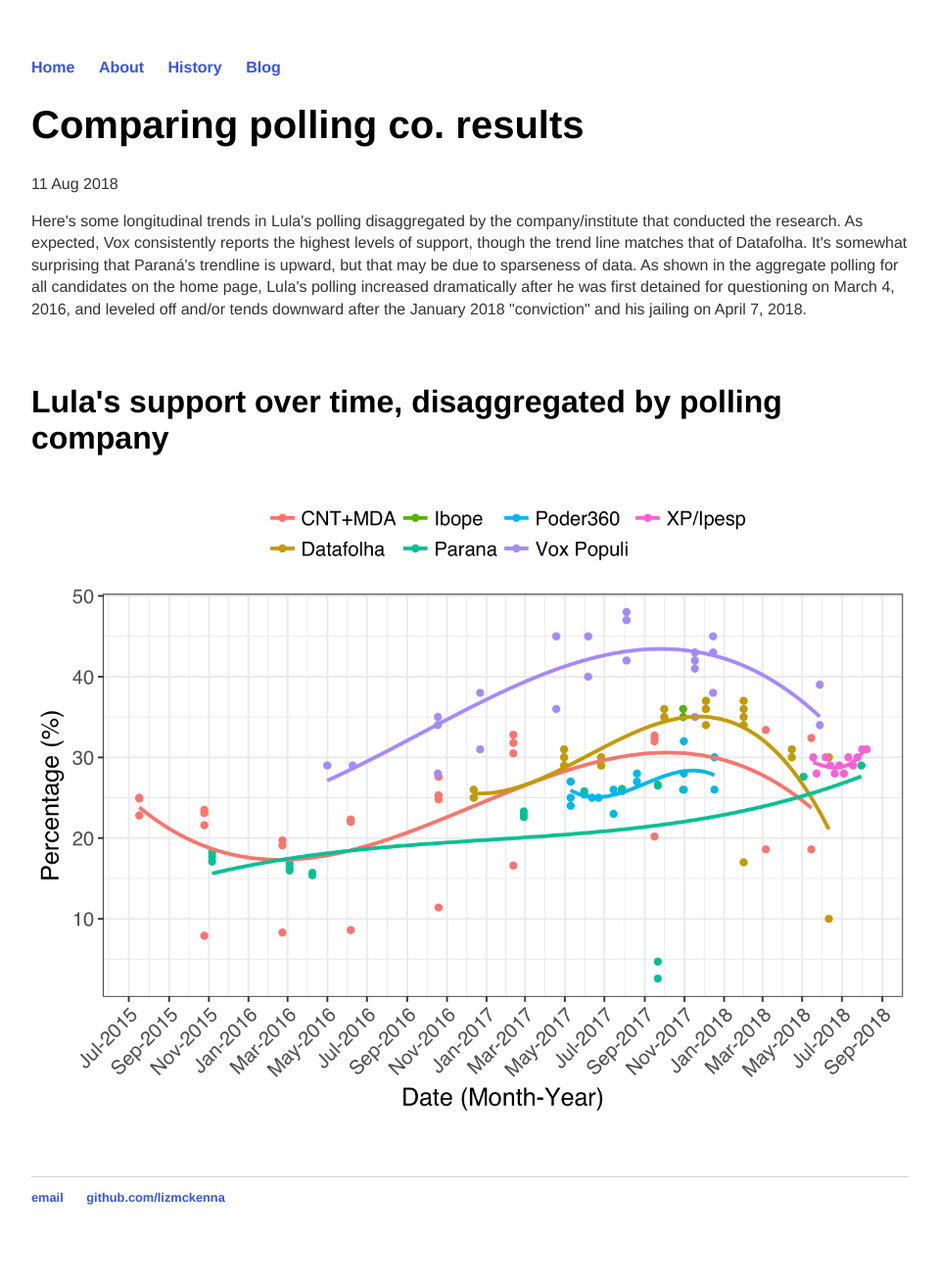
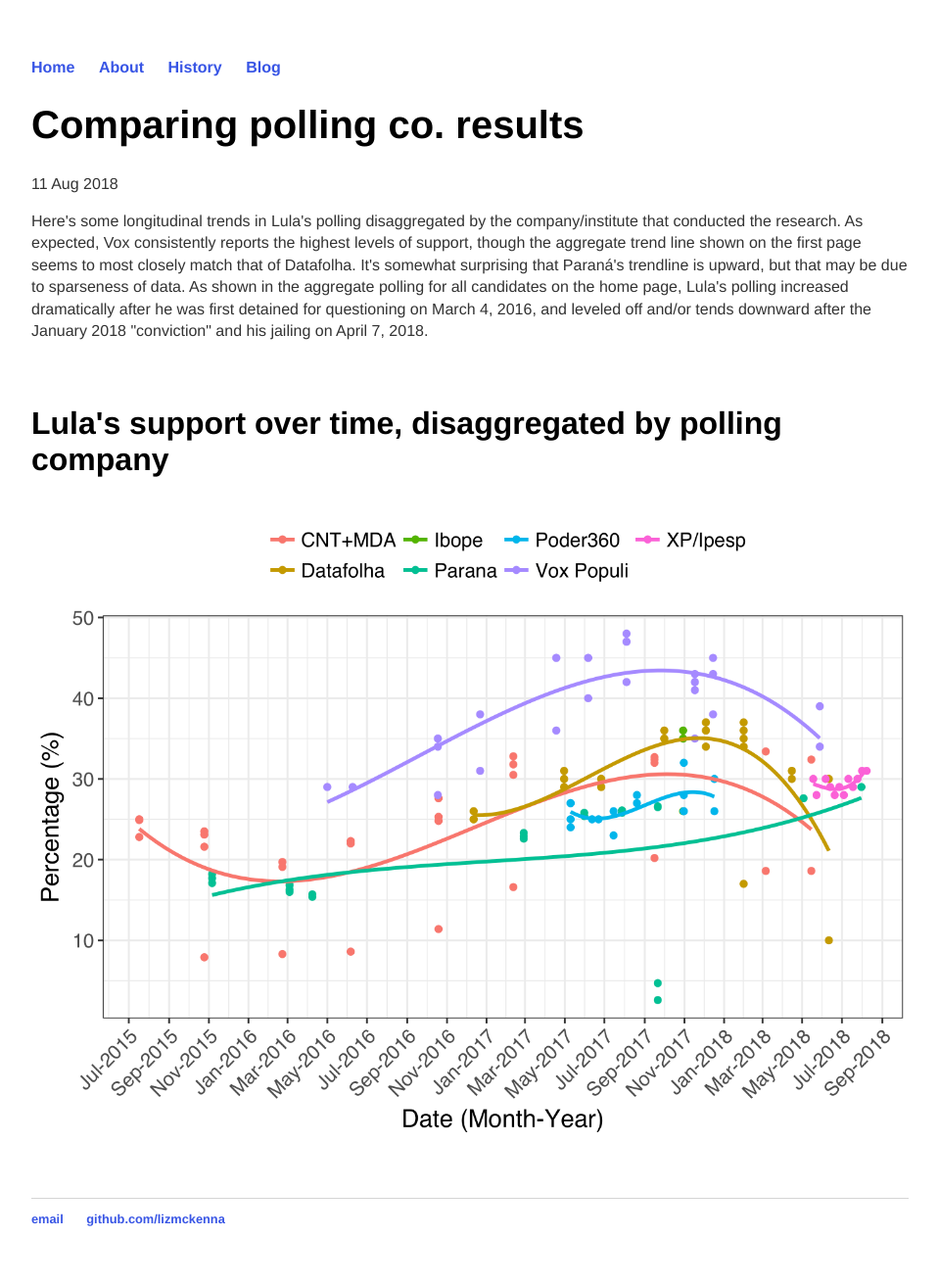
Before and after one commit to lizmckenna/elizabethmckenna.org, a Jekyll site: the page built from _posts/2018-08-11-polling-biases.md, in a window 1280 px wide. Shown: the whole page at 98% size, without its empty margins (160-1118 px from the left). Built offline with Jekyll 4.4.1, drawn with Linux system fonts in a browser that asks for light colours; before the commit the page ends 1290 px from its top, so only the background shows below that.

Commit message:
Update 2018-08-11-polling-biases.md

```diff
--- a/_posts/2018-08-11-polling-biases.md
+++ b/_posts/2018-08-11-polling-biases.md
@@ -3,7 +3,7 @@ layout: post
 title: "Comparing polling co. results"
 date: 2018-08-11
 ---
-<p> Here's some longitudinal trends in Lula's polling disaggregated by the company/institute that conducted the research. As expected, Vox consistently reports the highest levels of support, though the trend line matches that of Datafolha. It's somewhat surprising that Paraná's trendline is upward, but that may be due to sparseness of data. As shown in the aggregate polling for all candidates on the home page, Lula's polling increased dramatically after he was first detained for questioning on March 4, 2016, and leveled off and/or tends downward after the January 2018 "conviction" and his jailing on April 7, 2018. </p>
+<p> Here's some longitudinal trends in Lula's polling disaggregated by the company/institute that conducted the research. As expected, Vox consistently reports the highest levels of support, though the aggregate trend line shown on the first page seems to most closely match that of Datafolha. It's somewhat surprising that Paraná's trendline is upward, but that may be due to sparseness of data. As shown in the aggregate polling for all candidates on the home page, Lula's polling increased dramatically after he was first detained for questioning on March 4, 2016, and leveled off and/or tends downward after the January 2018 "conviction" and his jailing on April 7, 2018. </p>
 <br>
 <h2>Lula's support over time, disaggregated by polling company</h2>
  <center>
```
